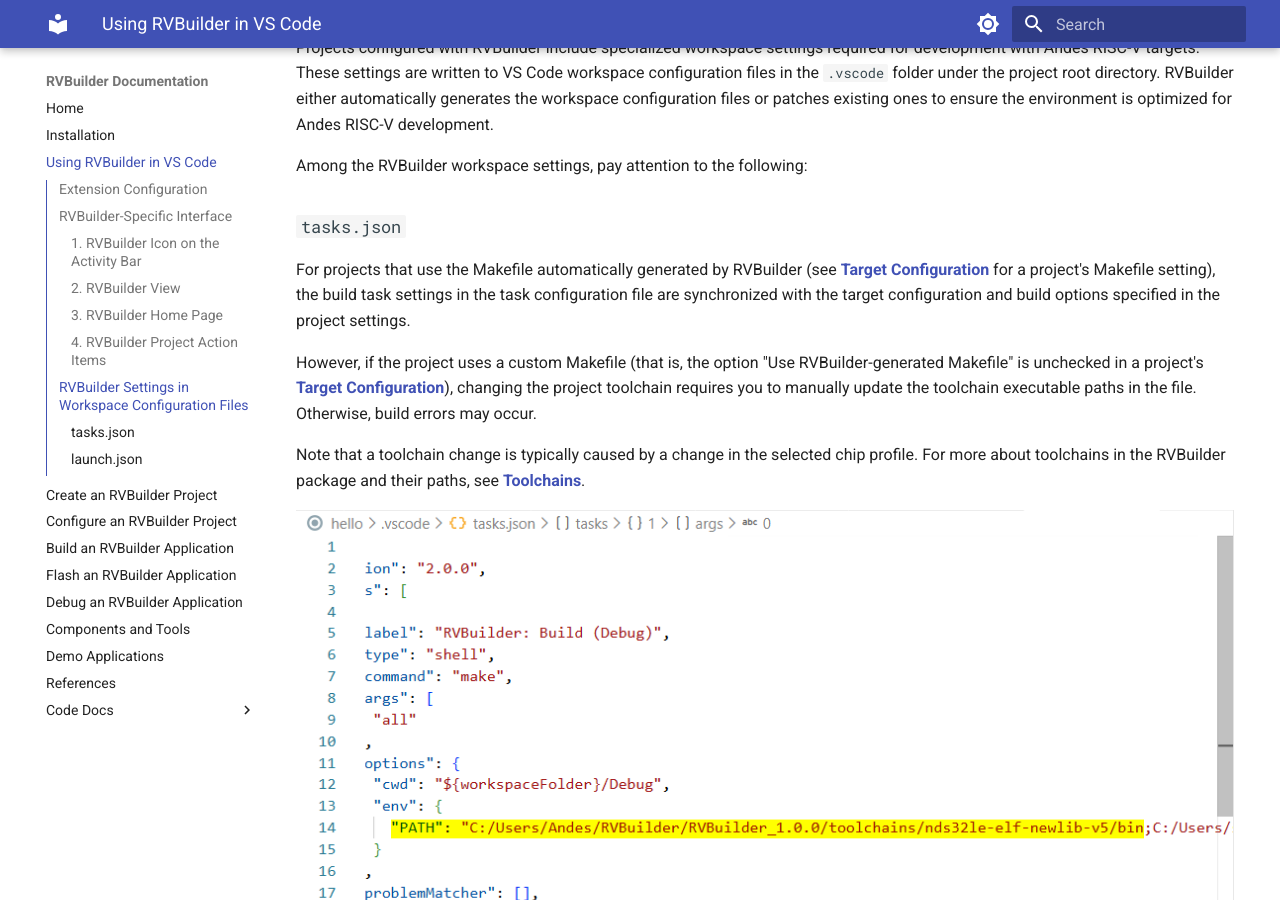
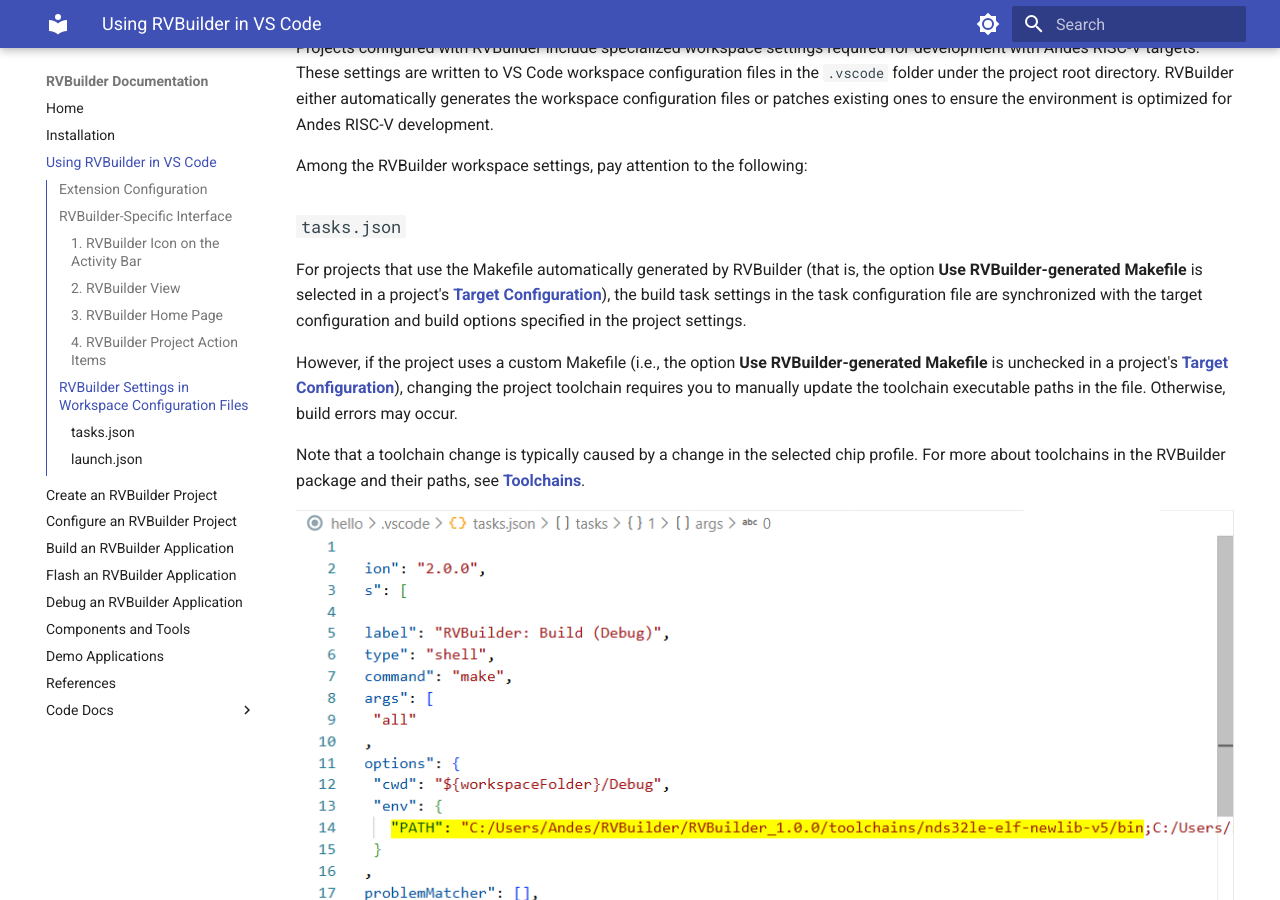
Before and after one commit to obscuredarling/qwpo4578, an MkDocs documentation site: the page built from docs/working.md, in a window 1280 px wide and 900 px high, scrolled down 3616 px. Built offline with MkDocs 1.6.1 and Material for MkDocs 9.7.7, drawn with Linux system fonts in a browser that asks for light colours.

Commit message:
Appended the previous changes

```diff
--- a/docs/working.md
+++ b/docs/working.md
@@ -53,9 +53,9 @@
 Among the RVBuilder workspace settings, pay attention to the following:
 
 ### `tasks.json`
-For projects that use the Makefile automatically generated by RVBuilder (see [**Target Configuration**](./project_config.md#target-configuration) for a project's Makefile setting), the build task settings in the task configuration file are synchronized with the target configuration and build options specified in the project settings.
+For projects that use the Makefile automatically generated by RVBuilder (that is, the option **Use RVBuilder-generated Makefile** is selected in a project's [**Target Configuration**](./project_config.md#target-configuration)), the build task settings in the task configuration file are synchronized with the target configuration and build options specified in the project settings.
 
-However, if the project uses a custom Makefile (that is, the option "Use RVBuilder-generated Makefile" is unchecked in a project's [**Target Configuration**](./project_config.md#target-configuration)), changing the project toolchain requires you to manually update the toolchain executable paths in the file. Otherwise, build errors may occur.
+However, if the project uses a custom Makefile (i.e., the option **Use RVBuilder-generated Makefile** is unchecked in a project's [**Target Configuration**](./project_config.md#target-configuration)), changing the project toolchain requires you to manually update the toolchain executable paths in the file. Otherwise, build errors may occur.
 
 Note that a toolchain change is typically caused by a change in the selected chip profile. For more about toolchains in the RVBuilder package and their paths, see [**Toolchains**](./components.md#toolchains).
 
```
Also changed, not shown: docs/project_config.md (+1 -1 lines).
